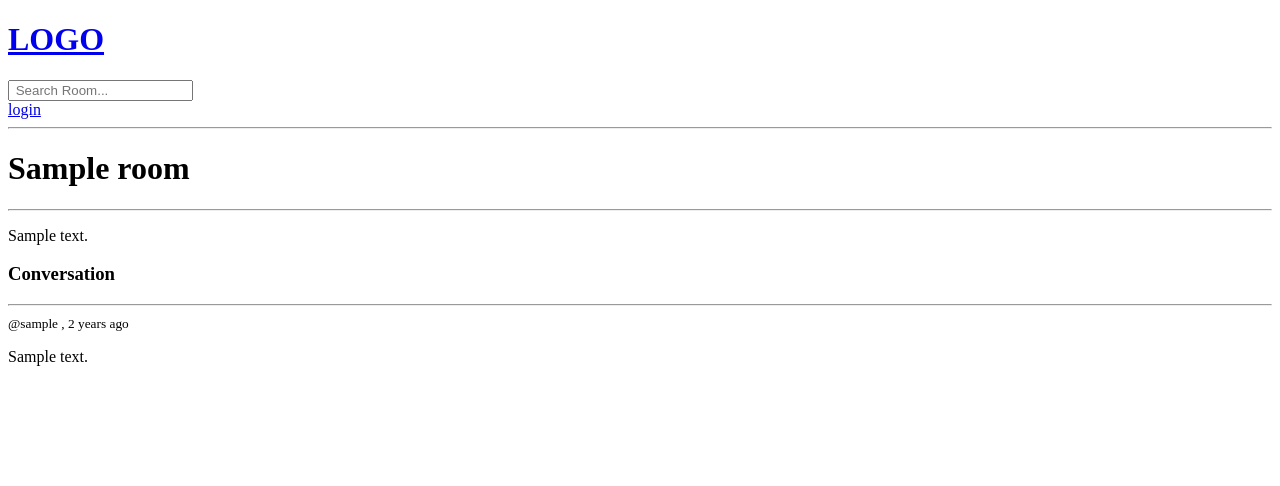
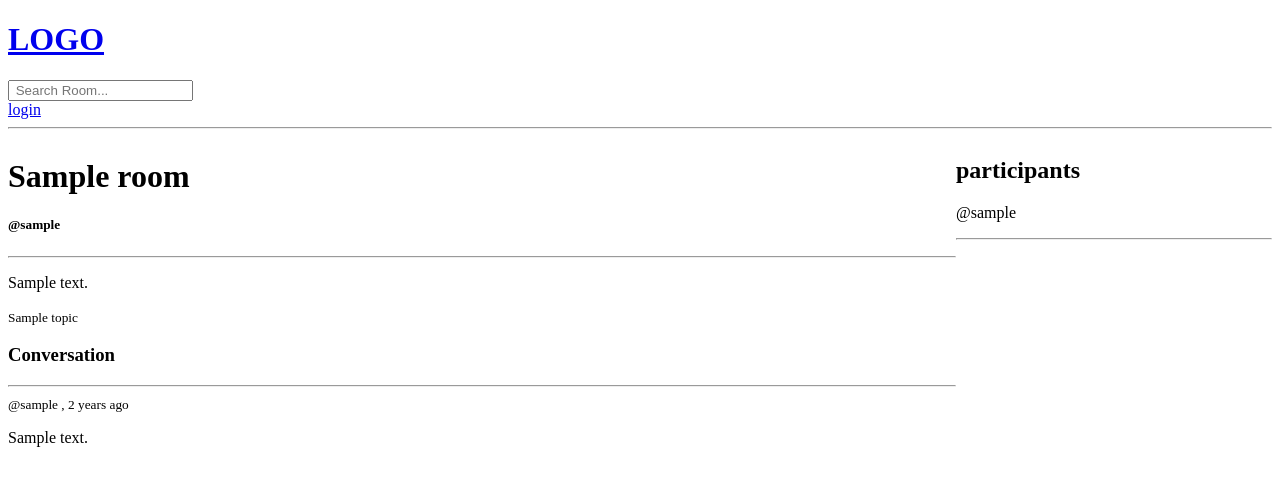
Before and after one commit to RajibMiah/study_buddy, a Django app: page /room/1/ in a window 1280 px wide. Shown: the top 486 px of the page. Run offline with Django 4.2, Linux system fonts and the light colour scheme; tables that the repository leaves empty hold one stand-in row (values such as "Sample post").

Commit message:
participants added on first comment

```diff
--- a/base/models.py
+++ b/base/models.py
@@ -12,7 +12,7 @@ class Topic(models.Model):
 class Room(models.Model):
     host = models.ForeignKey(User , on_delete=models.SET_NULL , null= True)
     topic = models.ForeignKey(Topic , on_delete= models.SET_NULL ,null=True)
-    # participants = models.ForeignKey()
+    participants = models.ManyToManyField(User , related_name='participants' , blank= True  )
     name = models.CharField(max_length=255)
     description = models.TextField(null=True , blank=True)
 
--- a/base/templates/base/room.html
+++ b/base/templates/base/room.html
@@ -1,10 +1,23 @@
 {% extends 'main.html' %}
 
+
 {% block content %}
+    <style>
+        .room-container {
+            display: grid;
+            grid-template-columns: 3fr 1fr;
+        }
+    </style>
 
+
+    <div class="room-container">
+        <div>
             <h1>{{ room.name }}</h1>
+            <h5>@{{ room.host }}</h5>
             <hr/>
             <p>{{ room.description }}</p>
+
+            <small>{{ room.topic }}</small>
 
             <div class="comment-wrapper">
                 <h3>Conversation</h3>
@@ -28,4 +41,16 @@
                     </form>
                 </div>
             {% endif %}
+        </div>
+        <div>
+            <h2>participants</h2>
+            {%for participant in participants%}
+                <div>
+                    <p>@{{participant.username}}</p>
+                </div>
+            {%endfor%}
+            <hr/>
+        </div>
+    </div>
+
 {% endblock %}
--- a/base/views.py
+++ b/base/views.py
@@ -6,7 +6,7 @@ from django.contrib.auth.decorators import login_required
 from django.contrib.auth.forms import UserCreationForm
 from django.contrib import messages
 from django.db.models import Q
-from .models import Room, Topic
+from .models import Room, Topic , Message
 from .forms import RoomForm
 
 
@@ -85,7 +85,21 @@ def room(request, pk):
 
     room_details = Room.objects.get(id=pk)
     room_messages = room_details.message_set.all().order_by('-created')
-    context = {'room': room_details , 'room_messages': room_messages}
+    participants = room_details.participants.all()
+    print('participants' , participants)
+    if request.method == 'POST':
+
+        message = Message.objects.create(
+            user = request.user,
+            room = room_details,
+            body = request.POST.get('body')
+
+        )
+        room_details.participants.add(request.user)
+        print('message body' , message)
+        return redirect('room' , pk = room_details.id)
+
+    context = {'room': room_details , 'room_messages': room_messages , 'participants':participants}
     return render(request, "base/room.html", context)
 
 
```
Lines whose indentation alone changed are shown as unchanged.
